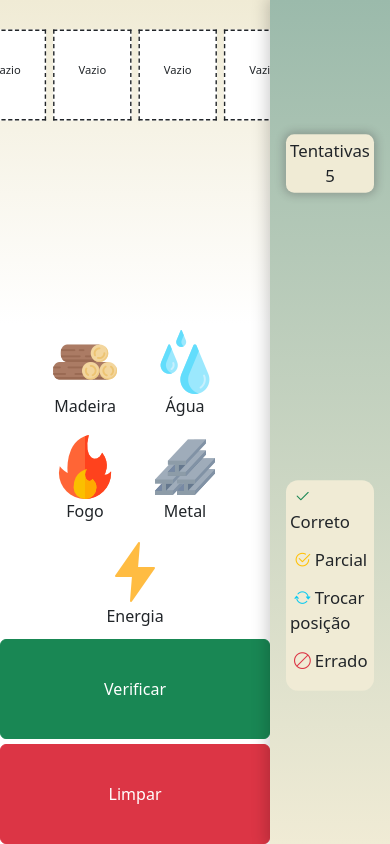
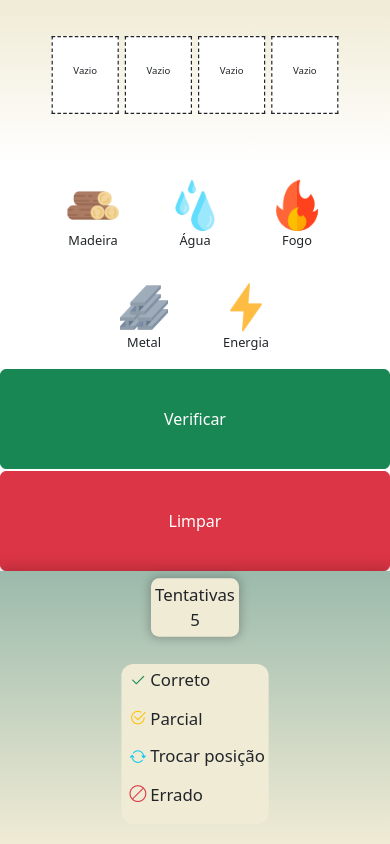
Before and after one commit to CassioUrtiga/JogoDecifrar, a Next.js app: page /principal in a window 390 px wide. Built offline with nearby package versions, Linux system fonts and the light colour scheme.

Commit message:
Adicionar botão de limpar item específico

```diff
--- a/src/styles/globals.css
+++ b/src/styles/globals.css
@@ -39,6 +39,7 @@
     justify-content: center;
     align-items: center;
     background-color: white;
+    position: relative;
 }
 
 .display .resultado > div img{
@@ -55,6 +56,14 @@
 
 .display .resultado > div p i{
     font-size: 25px;
+}
+
+.display .resultado > div button{
+    position: absolute;
+    top: -3px;
+    right: -3px;
+    background-color: #dc3545;
+    opacity: 1;
 }
 
 .item{
@@ -168,38 +177,77 @@
     background-color: #5D877A;
 }
 
-@media only screen and (max-width: 495px) {
+@media only screen and (max-width: 300px) {
     .display .resultado{
-        scale: 0.7 !important;
+        scale: 0.52 !important;
     }
 }
 
 @media only screen and (max-width: 625px) {
     .display .resultado{
+        scale: 0.6;
+    }
+
+    .item .blocoBase{
         scale: 0.8;
+    }
+
+    .item{
+        gap: 2px !important;
+    }
+}
+
+
+@media only screen and (max-width: 508px) {
+    .item :first-child,
+    .item :last-child {
+        flex: 1 1 100% !important;
+    }
+
+    .item :last-child {
+        order: 1 !important;
+    }
+
+    .item :first-child{
+        order: 2 !important;
+    }
+
+    .item .blocoBase{
+        flex-direction: column-reverse !important;
     }
 }
 
 @media only screen and (max-width: 954px) {
+
+    .main{
+        grid-template-columns: none;
+        grid-template-rows: 3fr 1fr 1fr;
+        grid-template-areas: "b1" "b3" "b2";
+    }
+
     .item{
-        gap: 5px 0px;
+        gap: 5px 3px;
     }
 
     .item > div {
         flex-direction: column-reverse;
     }
 
+    .item .blocoBase{
+        flex-direction: column;
+    }
+
     .item :first-child,
     .item :last-child {
-        flex-basis: 100%;
+        flex: 1 1 calc(50% - 10px);
     }
 
     .item :last-child {
-        order: 1;
+        order: 2;
     }
 
     .item :first-child{
-        order: 2;
+        order: 1;
     }
 
     .descricao .icons,
--- a/src/templates/jogo.js
+++ b/src/templates/jogo.js
@@ -167,22 +167,6 @@ export default function Jogo() {
             return;
         }
 
-        // Tentativas esgotadas
-        if (contadorTentativas-1 === 0){
-            setContadorTentativas(0);
-
-            setModal({
-                titulo: "FIM DE JOGO! VOCÊ PERDEU!",
-                mensagem: "Tentativas esgotadas"
-            });
-
-            const modalElement = document.getElementById('staticBackdrop');
-            const modalInstance = bootstrap.Modal.getOrCreateInstance(modalElement);
-            modalInstance.show();
-
-            return;
-        }
-
         // Pega os nomes do display (estando preenchidos)
         const nomes = linha.map(item => item.combinacao.resultado?.nome);
 
@@ -202,6 +186,22 @@ export default function Jogo() {
             setModal({
                 titulo: "PARABÉNS! VOCÊ GANHOU!",
                 mensagem: "Você acertou a combinação"
+            });
+
+            const modalElement = document.getElementById('staticBackdrop');
+            const modalInstance = bootstrap.Modal.getOrCreateInstance(modalElement);
+            modalInstance.show();
+
+            return;
+        }
+
+        // Tentativas esgotadas
+        if (contadorTentativas-1 === 0){
+            setContadorTentativas(0);
+
+            setModal({
+                titulo: "FIM DE JOGO! VOCÊ PERDEU!",
+                mensagem: "Tentativas esgotadas"
             });
 
             const modalElement = document.getElementById('staticBackdrop');
@@ -299,6 +299,21 @@ export default function Jogo() {
         });
     };
 
+    const LimparCombinacaoEspecifica = (coluna) => {
+        setBuffer(prevBuffer => {
+            const novoBuffer = [...prevBuffer];
+            const linhaIndex = conjunto - 1;
+
+            novoBuffer[linhaIndex][coluna] = {
+                isActive: false,
+                combinacao: null,
+                icone: null
+            }
+
+            return novoBuffer;
+        });
+    };
+
     if (!dados) return <p>Carregando...</p>;
 
     return (
@@ -377,6 +392,15 @@ export default function Jogo() {
                                                 {item.combinacao.resultado.nome}
                                                 <i className={item.icone}></i>
                                             </p>
+                                            {item.icone ?
+                                                null
+                                                :
+                                                <button
+                                                    type="button"
+                                                    class="btn-close" aria-label="Close"
+                                                    onClick={() => LimparCombinacaoEspecifica(j)}
+                                                ></button>
+                                            }
                                         </>
                                     ) : (
                                         <p>Vazio</p>
```
Also changed, not shown: 1 other file (tests, documents, lock files or other folders).
